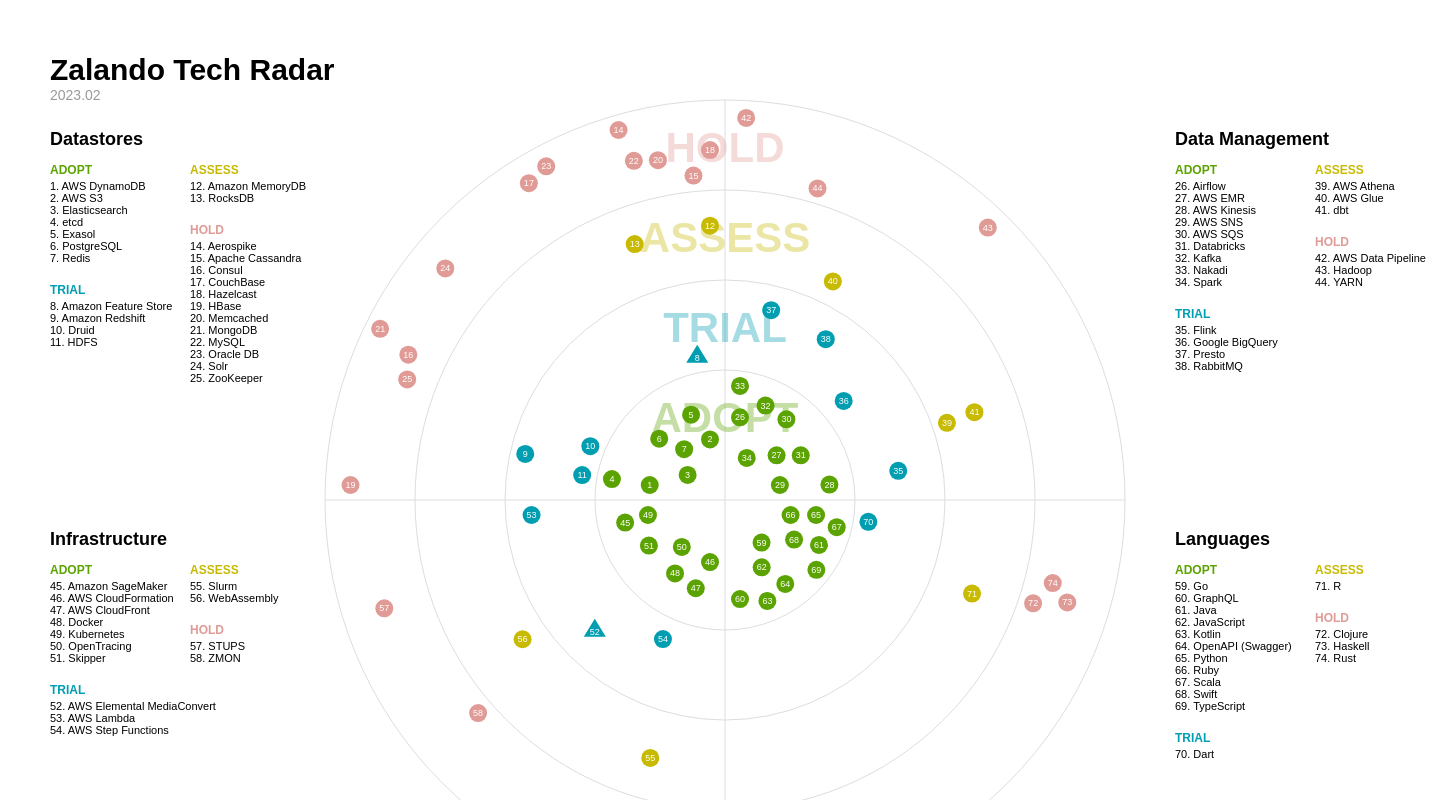
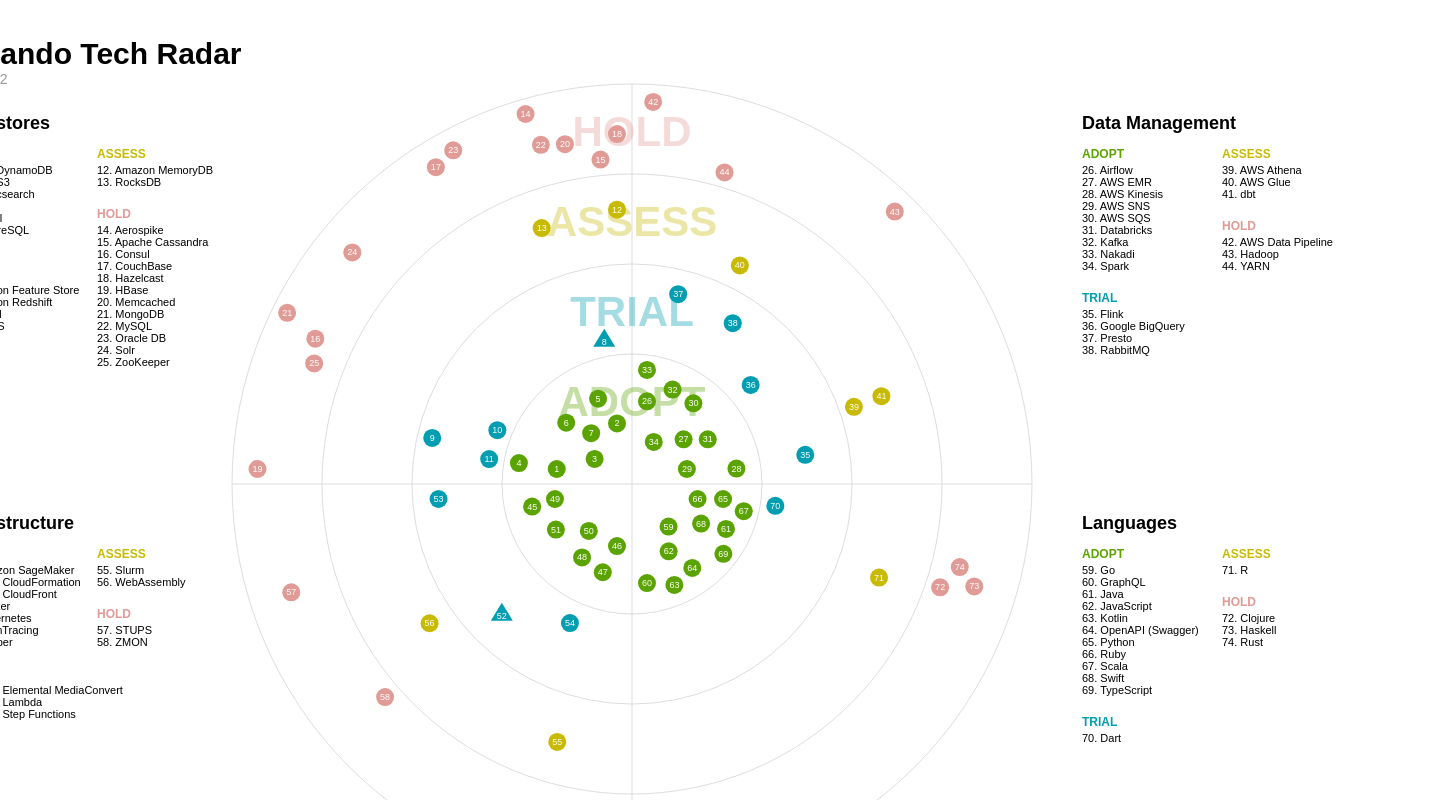
Before and after one commit to RhannaAuler/Tech-Radar-Zalando_ReactVersion, a React (Create React App) app: page / in a window 1280 px wide. Shown: the top 800 px of the page, 1450 px wide, since content can reach past the window. Built offline with nearby package versions, Linux system fonts and the light colour scheme.

Commit message:
Added grid component to App

```diff
--- a/src/App.jsx
+++ b/src/App.jsx
@@ -4,6 +4,8 @@
 import * as d3 from 'd3';
 import config from './techData';
 import InformationTable from './infoTable';
+import { Grid, Button } from '@mui/material';
+import AddIcon from '@mui/icons-material/Add';
 
 function App() {
   const svgRef = useRef();
@@ -25,17 +27,27 @@
 
 
   return (
-    <div className="App">
-      <title>Zalando Tech Radar</title>
-      {/* <link rel="shortcut icon" href="https://www.zalando.de/favicon.ico"> */}
+    <div style={{ display: 'flex', justifyContent: 'center', alignItems: 'center' }}>
+      <Grid className="App"
+        container
+        spacing={2}
+        direction="column"
+        width={1500}
+        display="flex"
+        justifyContent="center"
+        alignItems="center"
+      >
+        <title>Zalando Tech Radar</title>
+        {/* <link rel="shortcut icon" href="https://www.zalando.de/favicon.ico"> */}
 
-      {/* <script src="https://d3js.org/d3.v4.min.js"></script>
+        {/* <script src="https://d3js.org/d3.v4.min.js"></script>
         <script src="radar.js"></script> */}
 
-      <svg id={'#radar'} ref={svgRef}></svg>
+        <svg id={'#radar'} ref={svgRef}></svg>
 
-      <InformationTable />
+        <InformationTable />
 
+      </Grid>
     </div>
   );
 }
```
